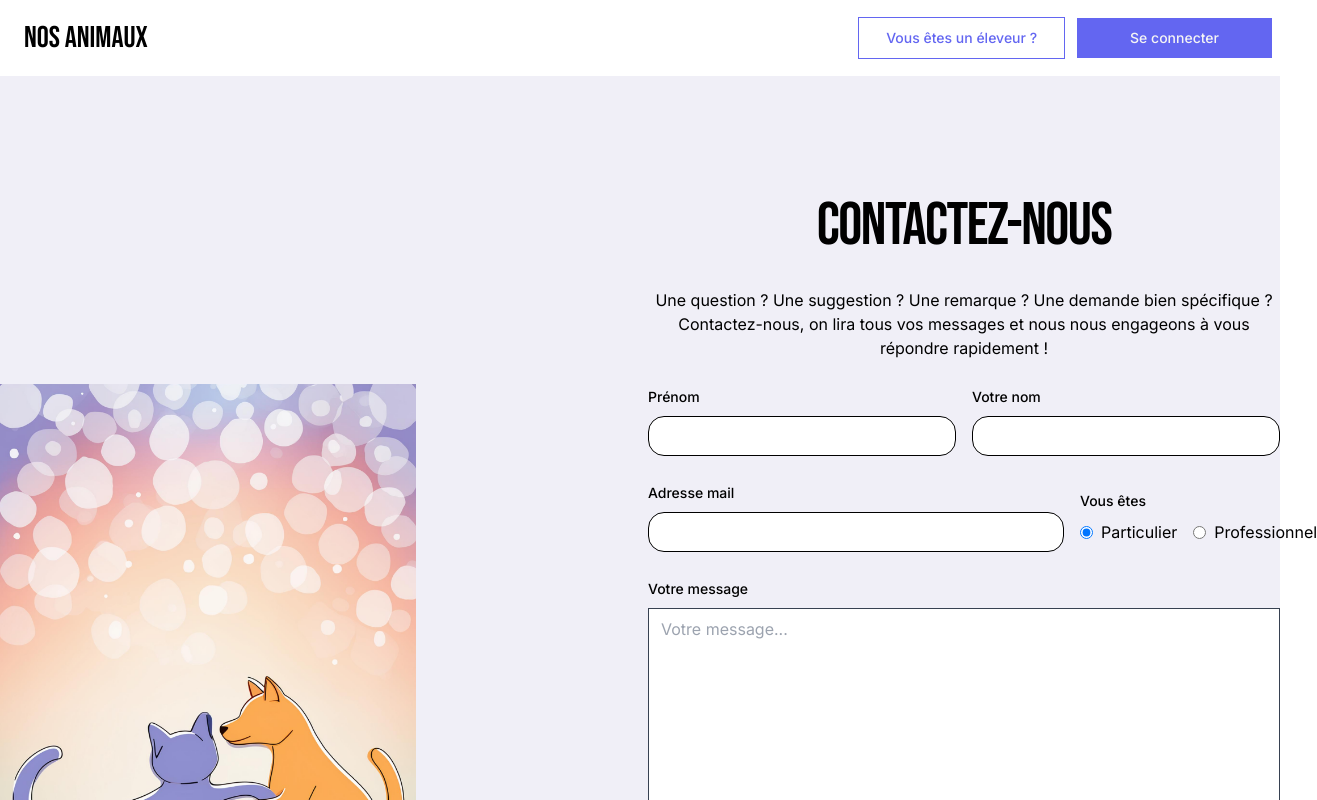
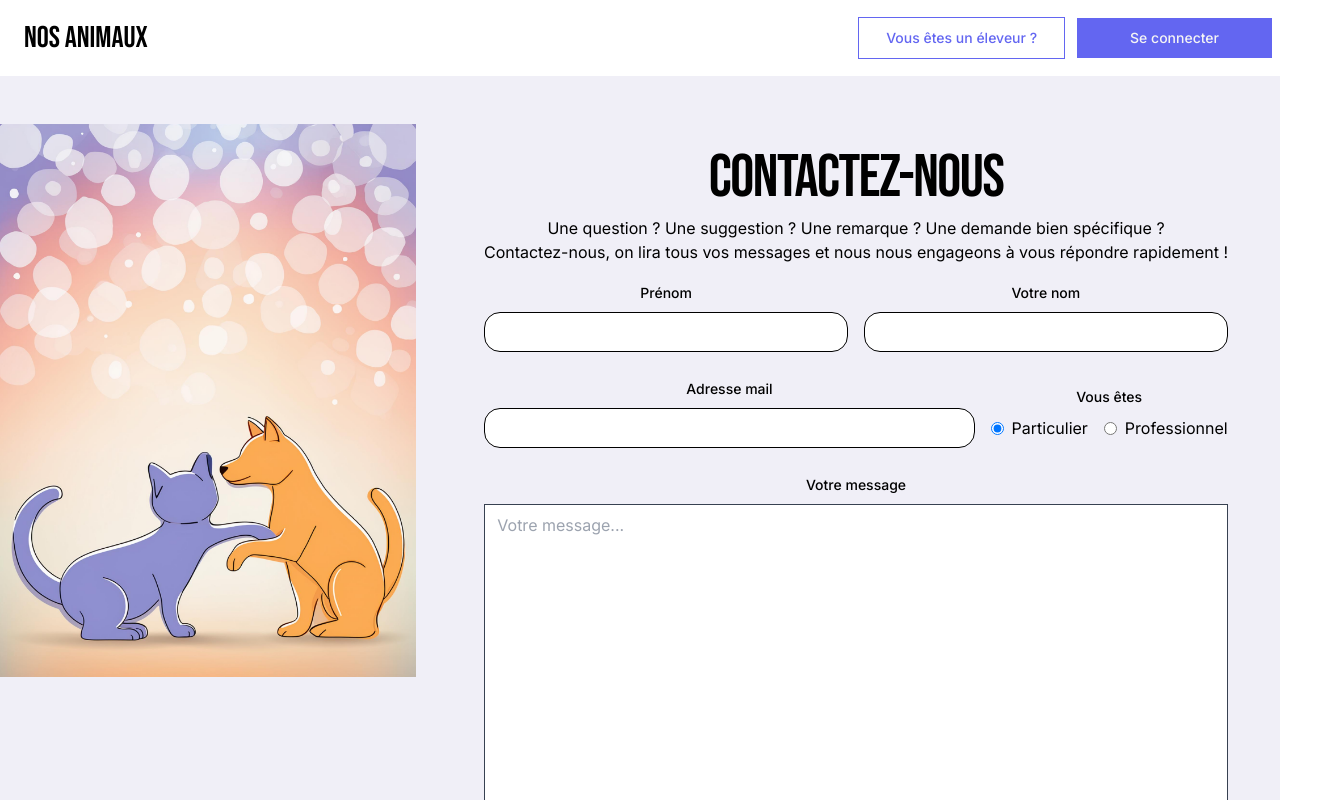
Before and after one commit to EmyLD/pets-app, a Next.js app: page /contact in a window 1280 px wide. Shown: the top 800 px of the page, 1317 px wide, since content can reach past the window. Built offline with nearby package versions, Linux system fonts and the light colour scheme.

Commit message:
j'ai ramené le texte sur la page du formulaire

```diff
--- a/app/contact/page.tsx
+++ b/app/contact/page.tsx
@@ -3,7 +3,7 @@ import { useState } from "react";
 import H1 from "@/components/ui/H1";
 import { ContactForm } from "@/components/contactForm";
 import { ContactThanks } from "@/components/contactThanks";
-
+import Image from "next/image"
 export default function ContactPage() {
     const [formSubmitted, setFormSubmitted] = useState(false);
 
@@ -18,14 +18,15 @@ export default function ContactPage() {
                     {/*
                         grid-cols-12: Divise la grille en 12 colonnes
                         gap-4: Ajoute un espace de 4 unités entre les colonnes
-                    */}
+                        */}
+
                     <div className="col-span-12 md:col-span-6"></div> {/* Colonne vide à gauche pour desktop */}
                     <div className="col-span-12 md:col-span-6 flex flex-col items-start md:items-center text-left md:text-center"> {/* Colonne avec le texte */}
-                        <H1 className="pt-24">CONTACTEZ-NOUS</H1>
+                        {/* <H1 className="pt-24">CONTACTEZ-NOUS</H1>
                         <p className="pt-8">
                             Une question ? Une suggestion ? Une remarque ? Une demande bien spécifique ? <br />
                             Contactez-nous, on lira tous vos messages et nous nous engageons à vous répondre rapidement !
-                        </p>
+                        </p> */}
                     </div>
                 </div>
             ) : (
--- a/components/contactForm.tsx
+++ b/components/contactForm.tsx
@@ -222,6 +222,7 @@ import {
     FormMessage,
 } from "@/components/ui/form"
 import { Input } from "@/components/ui/input"
+import H1 from "@/components/ui/H1";
 
 // Définir le schéma de validation
 const formSchema = z.object({
@@ -268,33 +269,30 @@ export function ContactForm({ onFormSubmit }: { onFormSubmit: () => void }) {
     return (
         <main className="flex justify-center pt-6">
             <div className="grid grid-cols-12 gap-4 w-full">
-                {/*
-                    grid-cols-12: Divise la grille en 12 colonnes
-                    gap-4: Ajoute un espace de 4 unités entre les colonnes
-                    w-full: Utilise toute la largeur disponible
-                */}
-
                 {/* Image à gauche */}
                 <div className="hidden md:block md:col-span-4">
                     <Image
                         src="/formulaire.png"
                         alt="Formulaire"
-                        className="w-full h-auto" // Cachée à partir de "md"
+                        className="w-full h-auto"
                         layout="responsive"
                         width={300}
                         height={300}
                     />
                 </div>
 
-                {/* Formulaire, centré dans les 6 colonnes de droite */}
-                <div className="col-span-12 md:col-span-6 md:col-start-7 flex justify-center">
+                {/* Texte et Formulaire dans la même div */}
+                <div className="col-span-12 md:col-span-8 md:col-start-5 flex flex-col items-start md:items-center text-left md:text-center">
+                    <H1 className="pt-6">CONTACTEZ-NOUS</H1>
+                    <p className="pt-2">
+                        Une question ? Une suggestion ? Une remarque ? Une demande bien spécifique ? <br />
+                        Contactez-nous, on lira tous vos messages et nous nous engageons à vous répondre rapidement !
+                    </p>
+
+                    {/* Formulaire */}
                     <Form {...form}>
-                        <form onSubmit={form.handleSubmit(onSubmit)} className="space-y-8">
+                        <form onSubmit={form.handleSubmit(onSubmit)} className="space-y-8 mt-4">
                             <div className="grid grid-cols-12 gap-4">
-                                {/*
-                                    grid-cols-12: Divise la grille en 12 colonnes
-                                    gap-4: Ajoute un espace de 4 unités entre les colonnes
-                                */}
                                 <div className="col-span-12 md:col-span-6">
                                     <FormField
                                         control={form.control}
```
